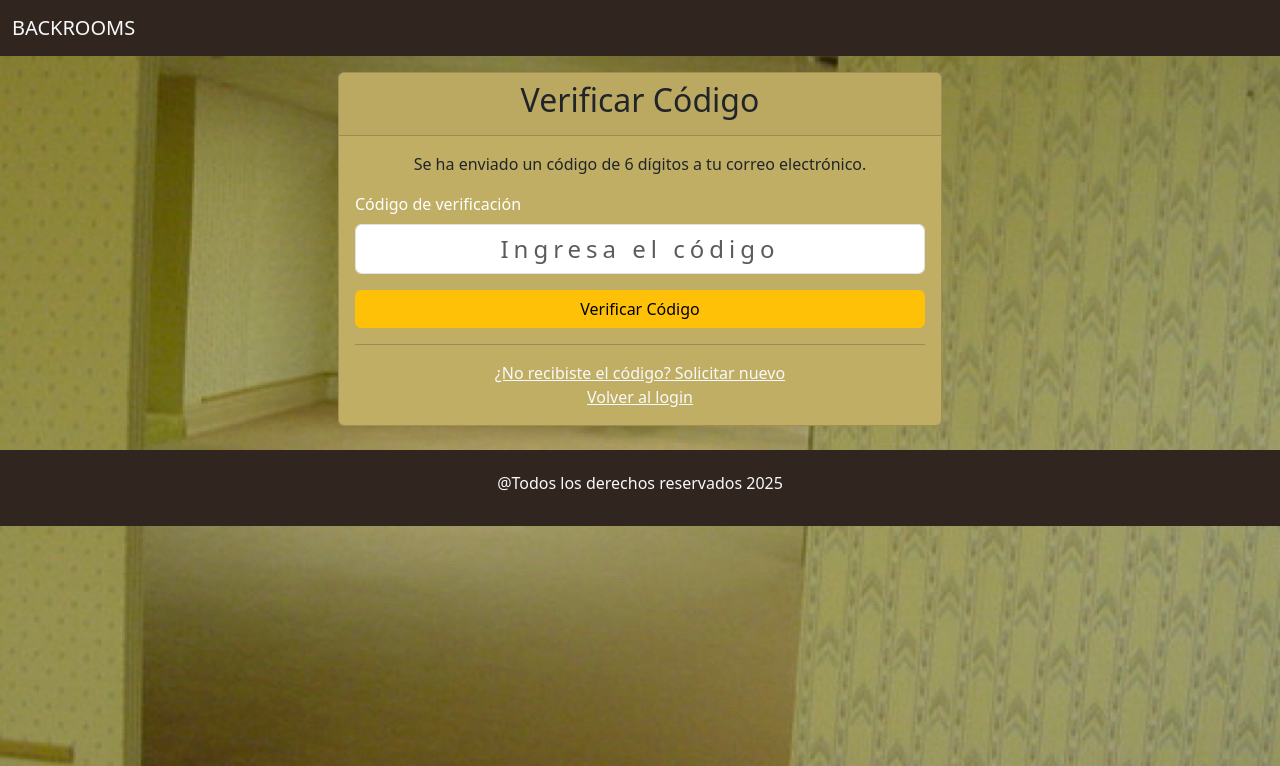
After one commit to Leyva-Holguin/Backrooms, a Flask app: page /verificar_codigo/1 in a window 1280 px wide. The commit adds this page. Shown: the top 766 px of the page. Run offline with Flask 3, Linux system fonts and the light colour scheme.

Commit message:
432234423

```diff
--- a/app.py
+++ b/app.py
@@ -2,9 +2,24 @@ from flask import Flask, render_template, request, redirect, url_for, flash, ses
 from GestorBackrooms import GestorBackrooms
 from bson.objectid import ObjectId
 from datetime import datetime
+from flask_mail import Mail, Message
+import random
+import string
+from datetime import timedelta
+import bcrypt
 
 app = Flask(__name__)
 app.config['SECRET_KEY'] = 'Ladrillos_que_ruedan_nueces_que_vuelan'
+
+app.config['MAIL_SERVER'] = 'smtp.gmail.com'
+app.config['MAIL_PORT'] = 587
+app.config['MAIL_USE_TLS'] = True
+app.config['MAIL_USE_SSL'] = False
+app.config['MAIL_USERNAME'] = 'backrooms.project.cetis@gmail.com'
+app.config['MAIL_PASSWORD'] = 'hmhqwhyskyghfyka'
+app.config['MAIL_DEFAULT_SENDER'] = 'backrooms.project.cetis@gmail.com'
+
+mail = Mail(app)
 
 gestor = GestorBackrooms()
 
@@ -39,17 +54,89 @@ def validar():
 def registro():
     return render_template('registro.html')
 
+codigos_recuperacion = {}
+
 @app.route('/recuperarr', methods=['GET', 'POST'])
 def recuperarr():
     if request.method == "POST":
-        correor = request.form.get("correor", '').strip()
-        if not correor:
-            flash('Por favor ingresa email', 'error')
+        correo = request.form.get("correor", '').strip()
+        if not correo:
+            flash('Por favor ingresa tu correo electrónico', 'error')
             return redirect(url_for('recuperar'))
-        else:
-            flash('Tu contraseña ha sido enviada a tu correo electrónico', 'success')
-            return redirect(url_for('iniciar'))
+        usuario = gestor.usuarios.find_one({"correo": correo})
+        if not usuario:
+            flash('No existe una cuenta con este correo electrónico', 'error')
+            return redirect(url_for('recuperar'))
+        codigo = ''.join(random.choices(string.digits, k=6))
+        codigos_recuperacion[correo] = {
+            'codigo': codigo,
+            'expira': datetime.now() + timedelta(minutes=10)
+        }
+        try:
+            msg = Message('Recuperación de contraseña - Backrooms')
+            msg.recipients = [correo]
+            msg.html = render_template('correo_recuperacion.html', username=usuario['username'], codigo=codigo)
+            mail.send(msg)
+            flash('Se ha enviado un código de verificación a tu correo electrónico', 'success')
+            return redirect(url_for('verificar_codigo', correo=correo))
+        except Exception as e:
+            print(f"Error al enviar correo: {e}")
+            flash('Error al enviar el correo. Intenta nuevamente.', 'error')
+            return redirect(url_for('recuperar'))
     return redirect(url_for('recuperar'))
+
+@app.route('/verificar_codigo/<correo>', methods=['GET', 'POST'])
+def verificar_codigo(correo):
+    if request.method == 'POST':
+        codigo = request.form.get('codigo')
+        if correo not in codigos_recuperacion:
+            flash('Código inválido o expirado. Solicita un nuevo código.', 'error')
+            return redirect(url_for('recuperar'))
+        datos = codigos_recuperacion[correo]
+        if datetime.now() > datos['expira']:
+            del codigos_recuperacion[correo]
+            flash('El código ha expirado. Solicita uno nuevo.', 'error')
+            return redirect(url_for('recuperar'))
+        if datos['codigo'] != codigo:
+            flash('Código incorrecto. Intenta nuevamente.', 'error')
+            return render_template('verificar_codigo.html', correo=correo)
+        return redirect(url_for('nueva_contrasena', correo=correo))
+    return render_template('verificar_codigo.html', correo=correo)
+
+@app.route('/nueva_contrasena/<correo>', methods=['GET', 'POST'])
+def nueva_contrasena(correo):
+    if correo not in codigos_recuperacion:
+        flash('Solicita un nuevo código de recuperación primero.', 'error')
+        return redirect(url_for('recuperar'))
+    datos = codigos_recuperacion[correo]
+    if datetime.now() > datos['expira']:
+        del codigos_recuperacion[correo]
+        flash('El código ha expirado. Solicita uno nuevo.', 'error')
+        return redirect(url_for('recuperar'))
+    if request.method == 'POST':
+        nueva_password = request.form.get('nueva_password')
+        confirmar_password = request.form.get('confirmar_password')
+        if not nueva_password or not confirmar_password:
+            flash('Por favor ingresa una nueva contraseña', 'error')
+            return render_template('nueva_contrasena.html', correo=correo)
+        if nueva_password != confirmar_password:
+            flash('Las contraseñas no coinciden', 'error')
+            return render_template('nueva_contrasena.html', correo=correo)
+        if len(nueva_password) < 4:
+            flash('La contraseña debe tener al menos 4 caracteres', 'error')
+            return render_template('nueva_contrasena.html', correo=correo)
+        password_hasheada = bcrypt.hashpw(
+            nueva_password.encode('utf-8'),
+            bcrypt.gensalt()
+        ).decode('utf-8')
+        gestor.usuarios.update_one(
+            {"correo": correo},
+            {"$set": {"password": password_hasheada}}
+        )
+        del codigos_recuperacion[correo]
+        flash('Contraseña actualizada correctamente. Ahora puedes iniciar sesión.', 'success')
+        return redirect(url_for('iniciar'))
+    return render_template('nueva_contrasena.html', correo=correo)
 
 @app.route('/recuperar')
 def recuperar():
@@ -175,8 +262,6 @@ def eliminar_nivel(nivel_id):
         flash('Error al eliminar el nivel', 'error')
     return redirect(url_for('mis_niveles'))
 
-# ============ RUTAS DE OBJETOS ============
-
 @app.route('/objetos')
 def objetos_index():
     if not session.get('logueado'):
@@ -196,7 +281,6 @@ def mis_objetos():
 def agregar_objeto():
     if not session.get('logueado'):
         return redirect(url_for('iniciar'))
-
     if request.method == 'POST':
         datos = {
             'numero': request.form.get('numero'),
@@ -208,25 +292,21 @@ def agregar_objeto():
             'obtencion': request.form.get('obtencion'),
             'variaciones': request.form.get('variaciones')
         }
-
         if gestor.obtener_objeto_por_numero(int(datos['numero'])):
             flash(f'El objeto #{datos["numero"]} ya existe en la base de datos', 'error')
             return render_template('objeto_formulario.html')
-
         objeto_id = gestor.crear_objeto(session['usuario_id'], datos)
         if objeto_id:
             flash(f'¡Objeto {datos["nombre"]} añadido correctamente!', 'success')
             return redirect(url_for('objetos_index'))
         else:
             flash('Error al crear el objeto', 'error')
-
     return render_template('objeto_formulario.html')
 
 @app.route('/objetos/editar/<objeto_id>', methods=['GET', 'POST'])
 def editar_objeto(objeto_id):
     if not session.get('logueado'):
         return redirect(url_for('iniciar'))
-
     if request.method == 'POST':
         datos = {
             'numero': request.form.get('numero'),
@@ -238,31 +318,25 @@ def editar_objeto(objeto_id):
             'obtencion': request.form.get('obtencion'),
             'variaciones': request.form.get('variaciones')
         }
-
         if gestor.actualizar_objeto(objeto_id, datos):
             flash('Objeto actualizado correctamente', 'success')
         else:
             flash('Error al actualizar el objeto', 'error')
-
         return redirect(url_for('mis_objetos'))
-
     objeto = gestor.obtener_objeto_por_id(objeto_id)
     if not objeto:
         flash('Objeto no encontrado', 'error')
         return redirect(url_for('mis_objetos'))
-
     return render_template('objeto_editar.html', objeto=objeto)
 
 @app.route('/objetos/eliminar/<objeto_id>')
 def eliminar_objeto(objeto_id):
     if not session.get('logueado'):
         return redirect(url_for('iniciar'))
-
     if gestor.eliminar_objeto(objeto_id):
         flash('Objeto eliminado correctamente', 'success')
     else:
         flash('Error al eliminar el objeto', 'error')
-
     return redirect(url_for('mis_objetos'))
 
 if __name__ == '__main__':
--- a/pyproject.toml
+++ b/pyproject.toml
@@ -7,6 +7,7 @@ requires-python = ">=3.13"
 dependencies = [
     "bcrypt>=5.0.0",
     "flask>=3.1.3",
+    "flask-mail>=0.10.0",
     "pymongo>=4.16.0",
     "render-template>=0.2.0",
     "requests>=2.33.1",
--- /dev/null
+++ b/templates/verificar_codigo.html
@@ -0,0 +1,30 @@
+{% extends "base.html" %}
+
+{% block title %}Verificar Código{% endblock %}
+
+{% block content %}
+<div class="row justify-content-center">
+    <div class="col-md-6">
+        <div class="card card1">
+            <div class="card-header text-center">
+                <h2>Verificar Código</h2>
+            </div>
+            <div class="card-body">
+                <p class="text-center">Se ha enviado un código de 6 dígitos a tu correo electrónico.</p>
+                <form method="POST">
+                    <div class="mb-3">
+                        <label class="form-label text-white">Código de verificación</label>
+                        <input type="text" class="form-control text-center" name="codigo" required maxlength="6" placeholder="Ingresa el código" style="font-size: 24px; letter-spacing: 5px;">
+                    </div>
+                    <button type="submit" class="btn btn-warning w-100">Verificar Código</button>
+                </form>
+                <hr>
+                <div class="text-center">
+                    <a href="/recuperar" class="text-light">¿No recibiste el código? Solicitar nuevo</a><br>
+                    <a href="/iniciar" class="text-light">Volver al login</a>
+                </div>
+            </div>
+        </div>
+    </div>
+</div>
+{% endblock %}
```
Also changed, not shown: templates/correo_recuperacion.html (added, +38 -0 lines), templates/nueva_contrasena.html (added, +33 -0 lines), templates/recuperar.html (+10 -7 lines), 1 other file.
